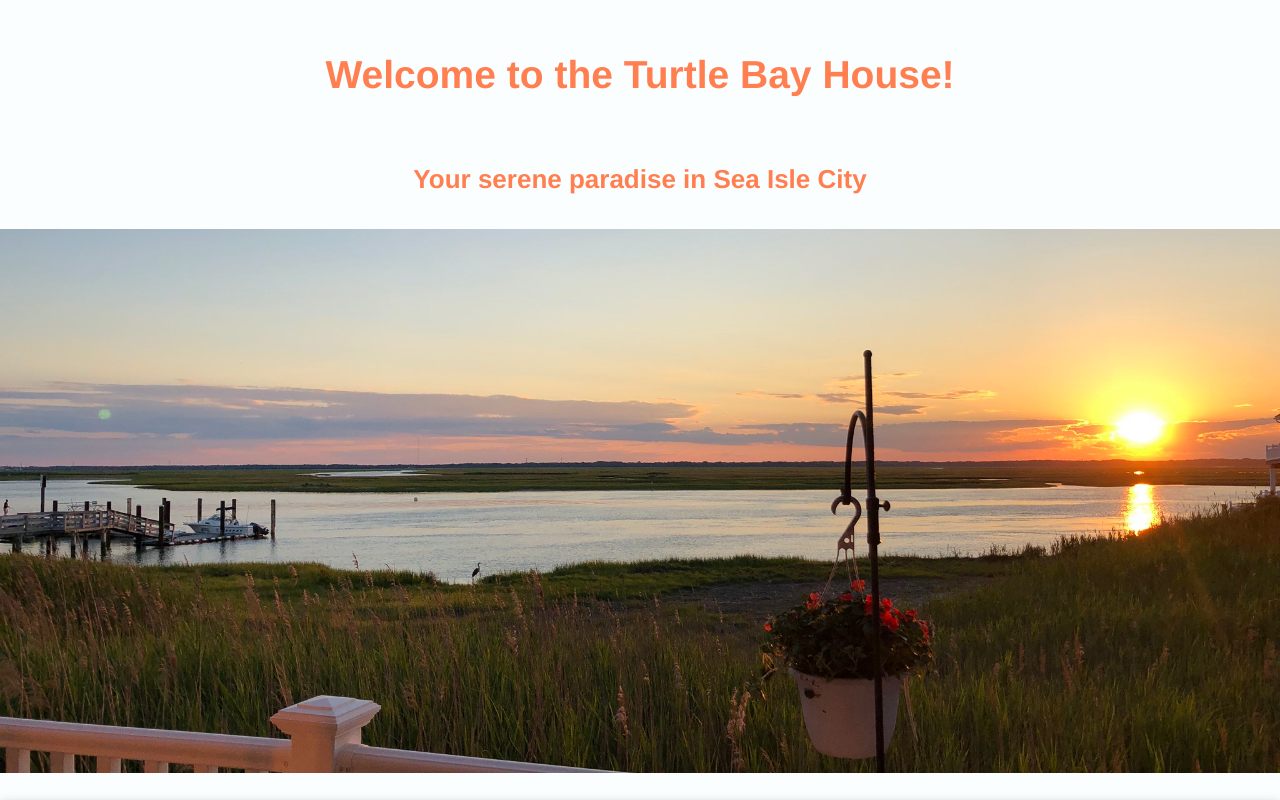
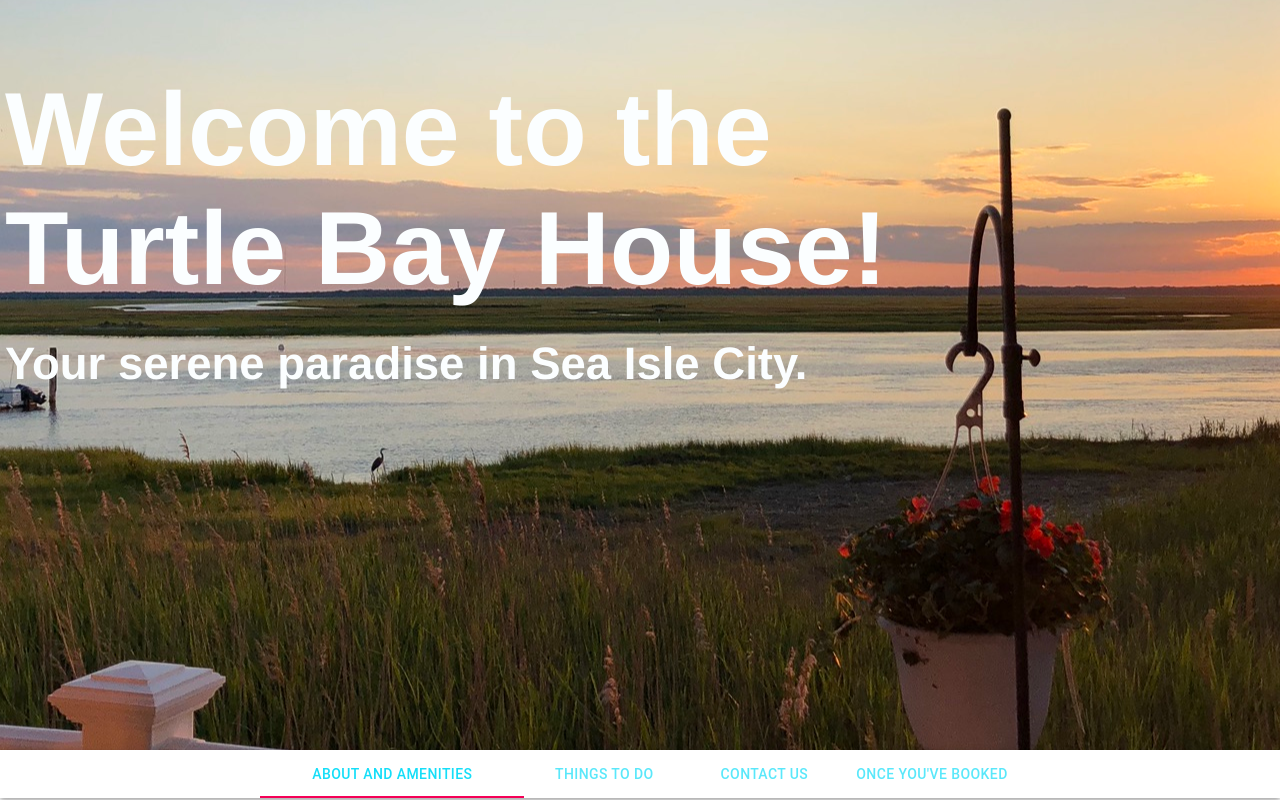
Before and after one commit to mshertz-dev/turtle-bay-house, a React (Create React App) app: page / in a window 1280 px wide. Shown: the top 800 px of the page. Built offline with nearby package versions, Linux system fonts and the light colour scheme.

Commit message:
header now complete, image has text overlaid

```diff
--- a/src/App.css
+++ b/src/App.css
@@ -15,7 +15,8 @@
 } */
 
 .App-header {
-  background-color: rgb(251, 254, 255);
+  /* background-color: rgb(251, 254, 255); */
+  background: url("pic1.JPEG") no-repeat center center;
   font-family: Helvetica, Arial, sans-serif;
   min-height: 100vh;
   display: flex;
@@ -24,7 +25,9 @@
   justify-content: center;
   font-size: calc(10px + 2vmin);
   color: rgb(251, 254, 255);
-  color: coral;
+  margin-top: -50px;
+  padding-top: 0px;
+  /* color: coral; */
 }
 
 .App-link {
@@ -32,7 +35,7 @@
 }
 
 body {
-  background-color: #e2f5f8;
+  background-color: white;
   font-family: Helvetica, Arial, sans-serif;
   min-height: 100vh;
   display: flex;
@@ -40,7 +43,7 @@ body {
   align-items: center;
   justify-content: center;
   font-size: calc(10px + 2vmin);
-  color: rgb(6, 207, 214);
+  color: #e2f5f8;
 }
 
 #testing123 {
@@ -58,6 +61,23 @@ body {
   font-weight: 900;
 }
 
+#Header-main-text {
+  position: absolute;
+  font-size: 2em;
+  text-align: left;
+  top: 0px;
+  left: 5px;
+}
+
+#Header-sub-text {
+  position: absolute;
+  text-align: left;
+  position: left;
+  font-size: 1.75em;
+  top: 300px;
+  left: 5px;
+}
+
 @keyframes App-logo-spin {
   from {
     transform: rotate(0deg);
--- a/src/components/App.js
+++ b/src/components/App.js
@@ -9,16 +9,14 @@ function App() {
     <div className="App">
       <header className="App-header">
         <div id="Header-main-text">
-          <h2 >
-            Welcome to the Turtle Bay House!
-          </h2>
+          <h1>
+            Welcome to the
+            <br></br>Turtle Bay House!
+          </h1>
         </div>
-        <h4 id="Header-sub-text">
-          Your serene paradise in Sea Isle City
-        </h4>
-        <div id="Top-image">
-          <img src={pic1} className="App-logo" alt="logo" />
-        </div>
+        <h2 id="Header-sub-text">
+          Your serene paradise in Sea Isle City.
+        </h2>
 
       </header>
       <body>
```
Also changed, not shown: 1 other file (tests, documents, lock files or other folders).
